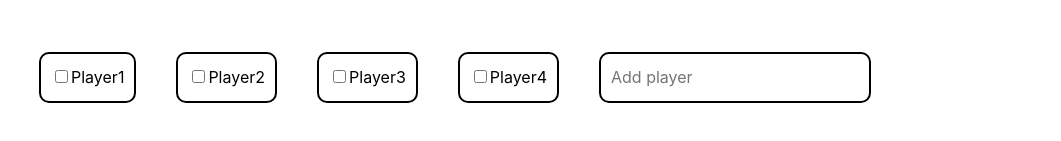
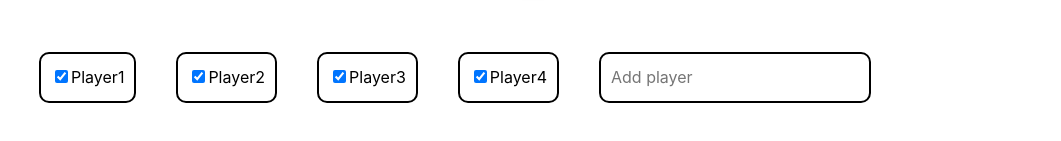
Before and after one commit to Mark1626/spin-to-win, a React app: page / in a window 1280 px wide. Shown: the part 459-600 px from the top of the page, without its empty margins (109-1170 px from the left). Built offline with nearby package versions, Linux system fonts and the light colour scheme; the HTML template or start-up script is replaced by a standard one.

Commit message:
Add checkbox logic

```diff
--- a/src/App.js
+++ b/src/App.js
@@ -16,7 +16,7 @@ import {
 } from "./App.styles";
 import { Transition } from "react-transition-group";
 
-/** @type { function({players: string[], setWinner: any}): JSX.Element } */
+/** @type { function({players: {name: string, checked: boolean}[], setWinner: any}): JSX.Element } */
 const WheelComponont = ({ players, setWinner }) => {
   const [spin, setSpin] = useState(false);
   const [degree, setDegree] = useState(0);
@@ -38,7 +38,7 @@ const WheelComponont = ({ players, setWinner }) => {
     const winner =
       numberOfPlayers - Math.floor((spinDegree % 360) / sectionAngle) - 1;
     setTimeout(() => {
-      setWinner(players[winner]);
+      setWinner(players[winner].name);
     }, 5000);
 
     setSpin(true);
@@ -71,7 +71,7 @@ const WheelComponont = ({ players, setWinner }) => {
               ...transitionStyles[state]
             }}
           >
-            {players.map((player, i) => {
+            {players.map(({ name: player }, i) => {
               const angle = Math.floor(sectionAngle * i);
               const skewAngle = 90 - sectionAngle;
 
@@ -100,10 +100,10 @@ const WheelComponont = ({ players, setWinner }) => {
 /** @type { function(): JSX.Element } */
 const App = () => {
   const [players, setPlayers] = useState([
-    "Player1",
-    "Player2",
-    "Player3",
-    "Player4"
+    { name: "Player1", checked: true },
+    { name: "Player2", checked: true },
+    { name: "Player3", checked: true },
+    { name: "Player4", checked: true }
   ]);
   const [winner, setWinner] = useState("");
   const [newPlayer, setNewPlayer] = useState("");
@@ -117,11 +117,11 @@ const App = () => {
 
   const addPlayer = e => {
     if (e.keyCode === 13) {
-      if (players.indexOf(newPlayer) === -1) {
-        setPlayers([...players, newPlayer]);
+      if (players.find(player => newPlayer === player.name)) {
+        setError(true);
+      } else {
+        setPlayers([...players, { name: newPlayer, checked: true }]);
         setNewPlayer("");
-      } else {
-        setError(true);
       }
     }
   };
@@ -134,9 +134,9 @@ const App = () => {
 
   return (
     <>
-          <StatContainer>
-            <span>The Winner is {winner}</span>
-          </StatContainer>
+      <StatContainer>
+        <span>The Winner is {winner}</span>
+      </StatContainer>
       <Transition in={error} timeout={1000}>
         {state => (
           <MessageBox
@@ -148,14 +148,28 @@ const App = () => {
           </MessageBox>
         )}
       </Transition>
-      <WheelComponont players={players} setWinner={setWinner} />
+      <WheelComponont
+        players={players.filter(player => player.checked)}
+        setWinner={setWinner}
+      />
       <PlayerContainer>
         <PlayerList>
           {players.map((player, i) => {
             return (
               <Player key={i}>
-                <input type="checkbox" value={player} />
-                {player}
+                <input
+                  type="checkbox"
+                  onChange={event => {
+                    if (player.checked !== event.target.checked) {
+                      const newPlayers = [...players];
+                      newPlayers[i].checked = event.target.checked;
+                      setPlayers(newPlayers);
+                    }
+                  }}
+                  checked={player.checked}
+                  value={player.name}
+                />
+                {player.name}
               </Player>
             );
           })}
```
